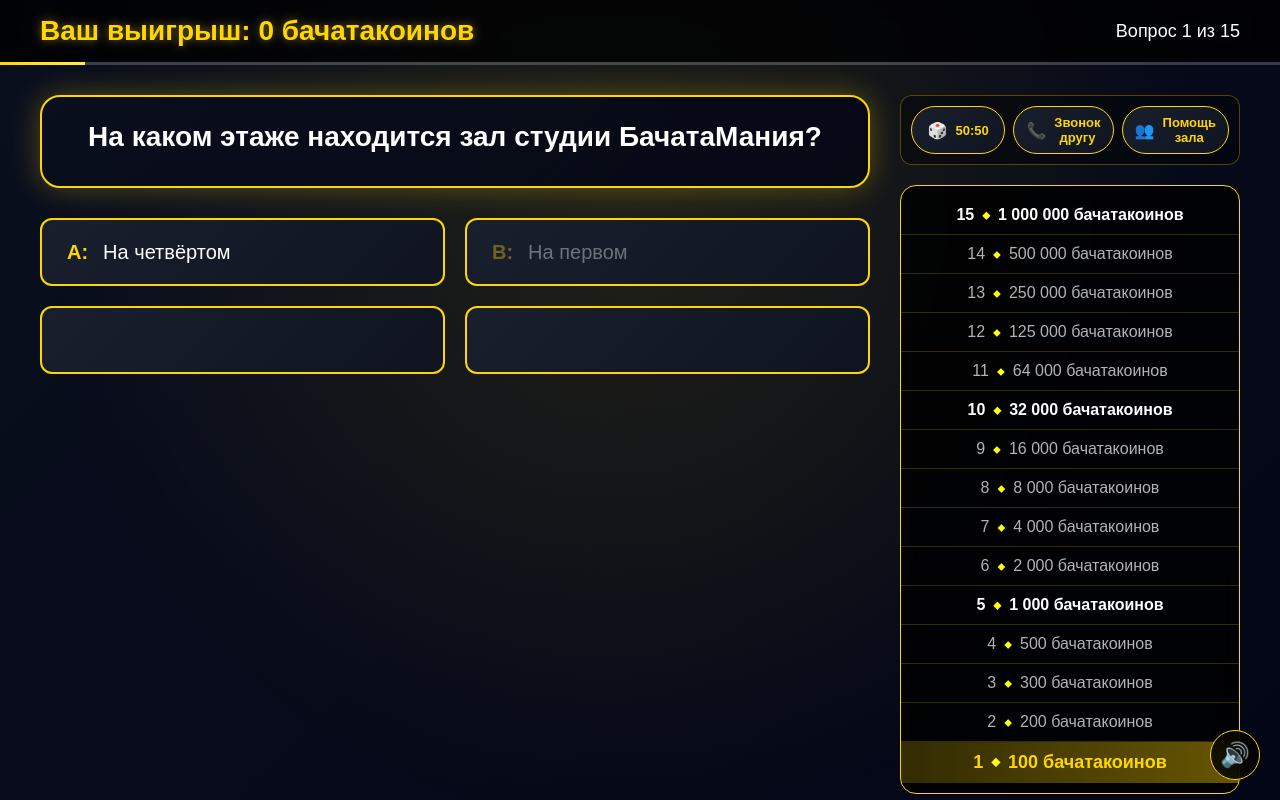
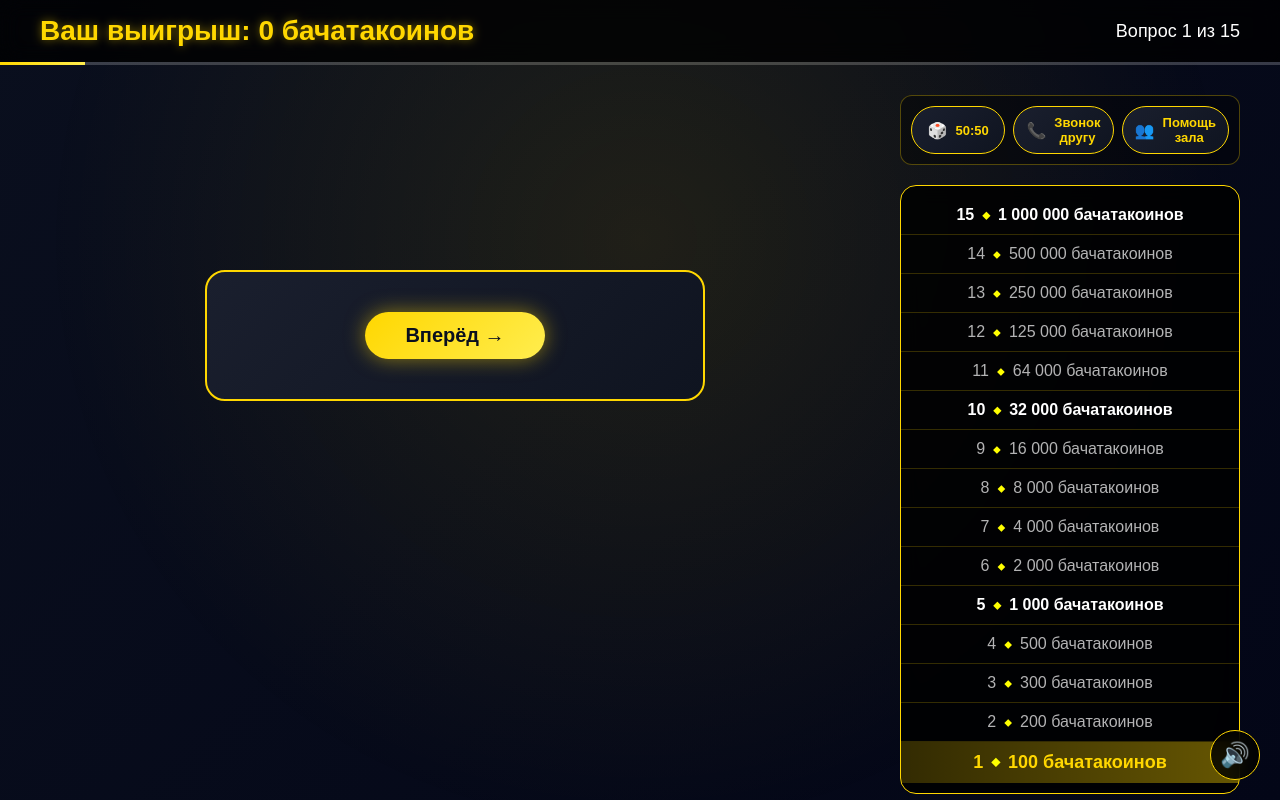
Before and after one commit to baikhonov/millionaire-game, a Vue app: page / in a window 1280 px wide. Both pictures are taken after a click on the button "Начать игру". Built offline with nearby package versions, Linux system fonts and the light colour scheme.

Commit message:
Доработал старт игры для объяснения правил игроку

```diff
--- a/src/App.vue
+++ b/src/App.vue
@@ -47,6 +47,15 @@
       <div class="game-container">
         <div class="game-layout">
           <div class="game-main">
+            <!-- Кнопка "Вперёд" перед первым вопросом -->
+            <div v-if="!showFirstQuestion" class="forward-screen">
+              <div class="forward-card">
+                <button class="forward-button" @click="showFirstQuestionHandler">Вперёд →</button>
+              </div>
+            </div>
+
+            <!-- Вопрос и варианты (показываем только после нажатия) -->
+            <div v-else>
               <div v-if="currentQuestion" class="question-section">
                 <QuestionCard :question="currentQuestion" />
 
@@ -70,6 +79,7 @@
                   >
                     🔍 Показать правильный ответ
                   </button>
+                </div>
               </div>
             </div>
           </div>
@@ -137,6 +147,7 @@ import confetti from 'canvas-confetti'
 import MilestoneNotification from './components/ui/MilestoneNotification.vue'
 import TimerDisplay from './components/ui/TimerDisplay.vue'
 
+const showFirstQuestion = ref(false)
 const game = useGameLogic()
 const sound = useSoundManager()
 const milestoneRef = ref<InstanceType<typeof MilestoneNotification> | null>(null)
@@ -171,9 +182,11 @@ const {
   useAudienceHint,
   startNewGame,
   resetAllProgress,
+  returnCurrentSet,
   allSetsUsed,
   totalQuestions,
   getQuestionsStats,
+  startRevealOptions,
 } = game
 
 const { isMuted, isAudioEnabled, enableAudio, toggleMute, playQuestionMusic } = sound
@@ -195,10 +208,22 @@ const startGame = async () => {
   await initGame()
 
   if (isAudioEnabled.value && !isMuted.value) {
-    playQuestionMusic(1)
+    sound.playWaitingMusic()
   }
 
   gameStarted.value = true
+
+  showFirstQuestion.value = false
+}
+
+const showFirstQuestionHandler = async () => {
+  showFirstQuestion.value = true
+
+  // ✅ Останавливаем музыку ожидания и запускаем музыку первого вопроса
+  if (isAudioEnabled.value && !isMuted.value) {
+    await sound.stopWaitingAndStartQuestionMusic(1)
+  }
+  startRevealOptions()
 }
 
 const selectAnswer = (option: any) => {
@@ -215,16 +240,24 @@ const restartGame = async () => {
 
   if (!hasRemainingSets) {
     gameStarted.value = false
+    showFirstQuestion.value = false
     return
   }
+
+  // ✅ Сначала останавливаем всю музыку
+  sound.stopMusic()
+  sound.stopAllEffects()
 
   await startNewGame()
   resetGame()
   await initGame()
 
   if (isAudioEnabled.value && !isMuted.value) {
-    playQuestionMusic(1)
+    sound.playWaitingMusic()
   }
+
+  gameStarted.value = true
+  showFirstQuestion.value = false
 }
 
 const showTimerButton = ref(false)
@@ -877,4 +910,75 @@ body {
 .vel-modal {
   background: rgba(0, 0, 0, 0.9) !important;
 }
+
+/* Стили для экрана "Вперёд" */
+.forward-screen {
+  display: flex;
+  align-items: center;
+  justify-content: center;
+  min-height: 60vh;
+  padding: 20px;
+}
+
+.forward-card {
+  background: linear-gradient(135deg, #1a1f2e, #0f1420);
+  border: 2px solid #ffd700;
+  border-radius: 20px;
+  padding: 40px;
+  text-align: center;
+  max-width: 500px;
+  width: 100%;
+  animation: fadeIn 0.5s ease;
+}
+
+.forward-icon {
+  font-size: 64px;
+  margin-bottom: 20px;
+}
+
+.forward-card h2 {
+  color: #ffd700;
+  font-size: 24px;
+  margin-bottom: 15px;
+}
+
+.forward-card p {
+  color: #ccc;
+  font-size: 16px;
+  margin-bottom: 30px;
+  line-height: 1.5;
+}
+
+.forward-button {
+  background: linear-gradient(135deg, #ffd700, #ffed4e);
+  color: #0a0f1e;
+  border: none;
+  border-radius: 40px;
+  padding: 12px 40px;
+  font-size: 20px;
+  font-weight: bold;
+  cursor: pointer;
+  transition: all 0.3s;
+  box-shadow: 0 0 20px rgba(255, 215, 0, 0.5);
+}
+
+.forward-button:hover {
+  transform: scale(1.05);
+  box-shadow: 0 0 30px rgba(255, 215, 0, 0.8);
+}
+
+@media (max-width: 768px) {
+  .forward-card {
+    padding: 30px 20px;
+  }
+
+  .forward-card h2 {
+    font-size: 20px;
+  }
+
+  .forward-button {
+    padding: 10px 30px;
+    font-size: 18px;
+  }
+}
 </style>
--- a/src/composables/useGameLogic.ts
+++ b/src/composables/useGameLogic.ts
@@ -145,10 +145,6 @@ export function useGameLogic() {
     isLoading.value = true
     resetGame()
     isLoading.value = false
-
-    setTimeout(() => {
-      startRevealOptions()
-    }, 500)
   }
 
   const resetGame = (): void => {
--- a/src/composables/useSoundManager.ts
+++ b/src/composables/useSoundManager.ts
@@ -313,6 +313,7 @@ export function useSoundManager() {
 
   const preloadAllMusic = async (): Promise<void> => {
     const musicUrls = [
+      `${BASE_URL}sounds/music/waiting.mp3`,
       `${BASE_URL}sounds/music/level-1.mp3`,
       `${BASE_URL}sounds/music/level-2.mp3`,
       `${BASE_URL}sounds/music/level-3.mp3`,
@@ -336,6 +337,40 @@ export function useSoundManager() {
 
     await Promise.all(promises)
     console.log('🎵 Музыка предзагружена')
+  }
+
+  const playWaitingMusic = (): void => {
+    if (!isAudioEnabled.value || isMuted.value) return
+
+    if (currentMusic.value) {
+      currentMusic.value.pause()
+      currentMusic.value.currentTime = 0
+      currentMusic.value = null
+    }
+
+    const musicUrl = `${BASE_URL}sounds/music/waiting.mp3`
+    const audio = loadSound(musicUrl)
+    if (!audio) {
+      console.warn(`⚠️ Не найден файл музыки ожидания: ${musicUrl}`)
+      return
+    }
+
+    audio.loop = true // зацикливаем, пока ждём
+    audio.volume = musicVolume.value
+
+    audio.play().catch((e) => {
+      console.error(`❌ Ошибка воспроизведения музыки ожидания:`, e.message)
+    })
+
+    currentMusic.value = audio
+    isMusicPlaying.value = true
+    console.log('🎵 Музыка ожидания (экран "Вперёд")')
+  }
+
+  // Добавляем метод для остановки музыки ожидания и запуска музыки вопроса
+  const stopWaitingAndStartQuestionMusic = async (level: number): Promise<void> => {
+    stopMusic()
+    await playQuestionMusicWithPreload(level)
   }
 
   return {
@@ -366,5 +401,7 @@ export function useSoundManager() {
     preloadMusic,
     playQuestionMusicWithPreload,
     preloadAllMusic,
+    playWaitingMusic,
+    stopWaitingAndStartQuestionMusic,
   }
 }
```
Also changed, not shown: 1 other file (tests, documents, lock files or other folders). Lines whose indentation alone changed are shown as unchanged.
